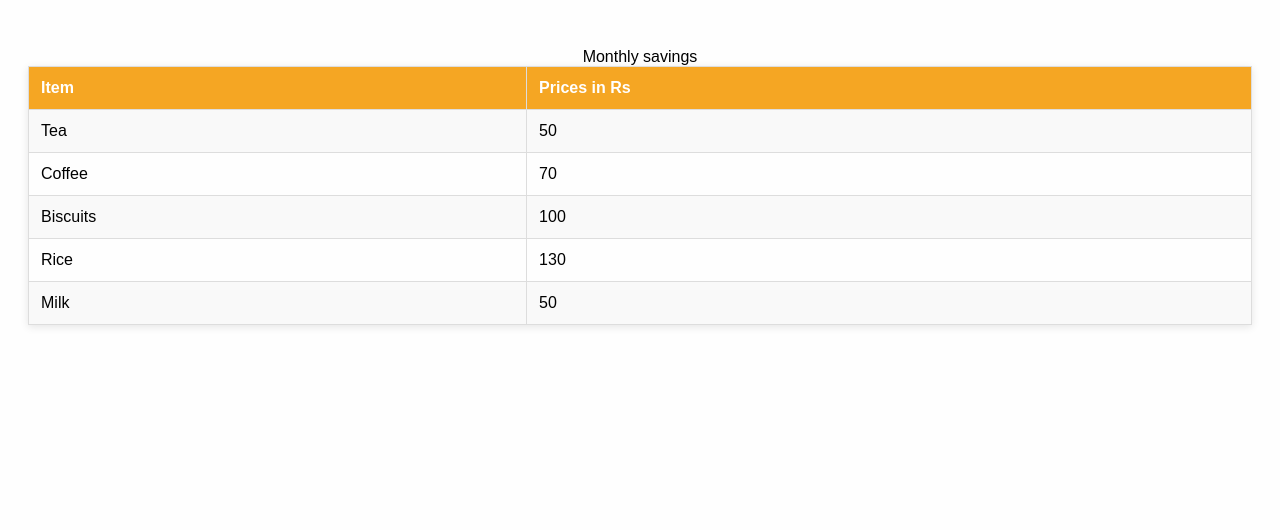
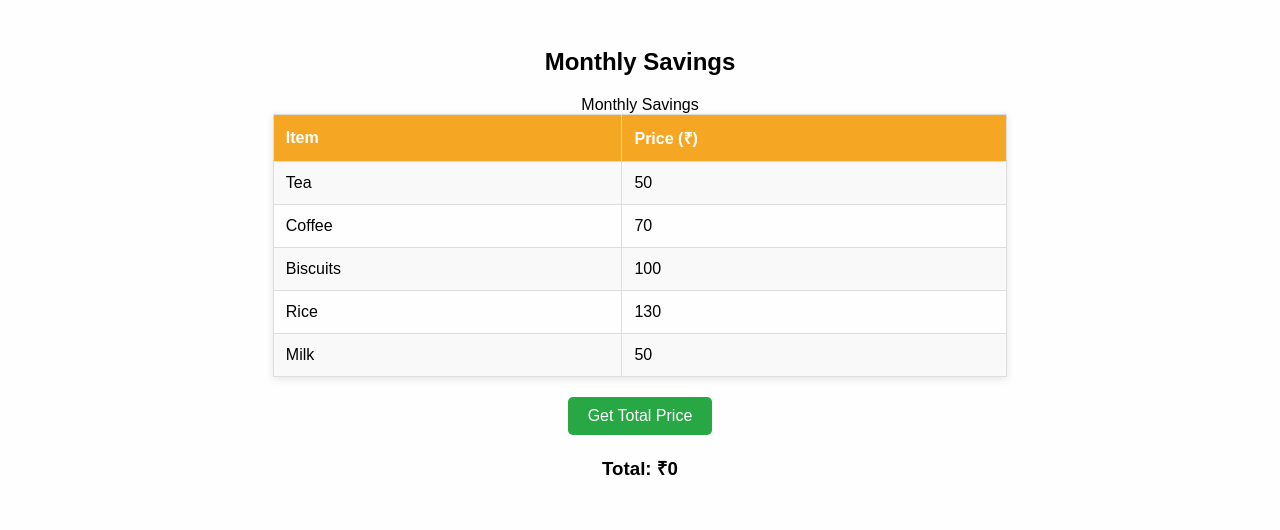
Before and after one commit to acciojob/grofers-checkout-Ishan-Riyal, a website: page main.html in a window 1280 px wide. Drawn offline with Linux system fonts and the light colour scheme.

Commit message:
created a submission

```diff
--- a/main.html
+++ b/main.html
@@ -1,45 +1,41 @@
 <!DOCTYPE html>
-
-<html>
-
+<html lang="en">
 <head>
+    <meta charset="UTF-8">
+    <title>Grocery Checkout</title>
     <link rel="stylesheet" href="styles.css">
 </head>
-
 <body>
-    <!-- the entire body must be written by student -->
-    <table style="width: 100%">
-    <caption>
-      Monthly savings
-    </caption>
+    <h2>Monthly Savings</h2>
+    <table id="groceryTable">
+        <caption>Monthly Savings</caption>
         <tr>
             <th>Item</th>
-      <th>Prices in Rs</th>
+            <th>Price (₹)</th>
         </tr>
         <tr>
             <td class="item">Tea</td>
-      <td class="price">50</td>
+            <td class="price" contenteditable="true">50</td>
         </tr>
         <tr>
             <td class="item">Coffee</td>
-      <td class="price">70</td>
+            <td class="price" contenteditable="true">70</td>
         </tr>
         <tr>
             <td class="item">Biscuits</td>
-      <td class="price">100</td>
+            <td class="price" contenteditable="true">100</td>
         </tr>
         <tr>
             <td class="item">Rice</td>
-      <td class="price">130</td>
+            <td class="price" contenteditable="true">130</td>
         </tr>
         <tr>
             <td class="item">Milk</td>
-      <td class="price">50</td>
+            <td class="price" contenteditable="true">50</td>
         </tr>
     </table>
-    <script type="text/javascript" src="./script.js">
-</script>
-
+    <button id="calcTotal">Get Total Price</button>
+    <h3>Total: ₹<span id="ans">0</span></h3>
+    <script src="script.js"></script>
 </body>
-
 </html>
```
Lines whose indentation alone changed are shown as unchanged.
